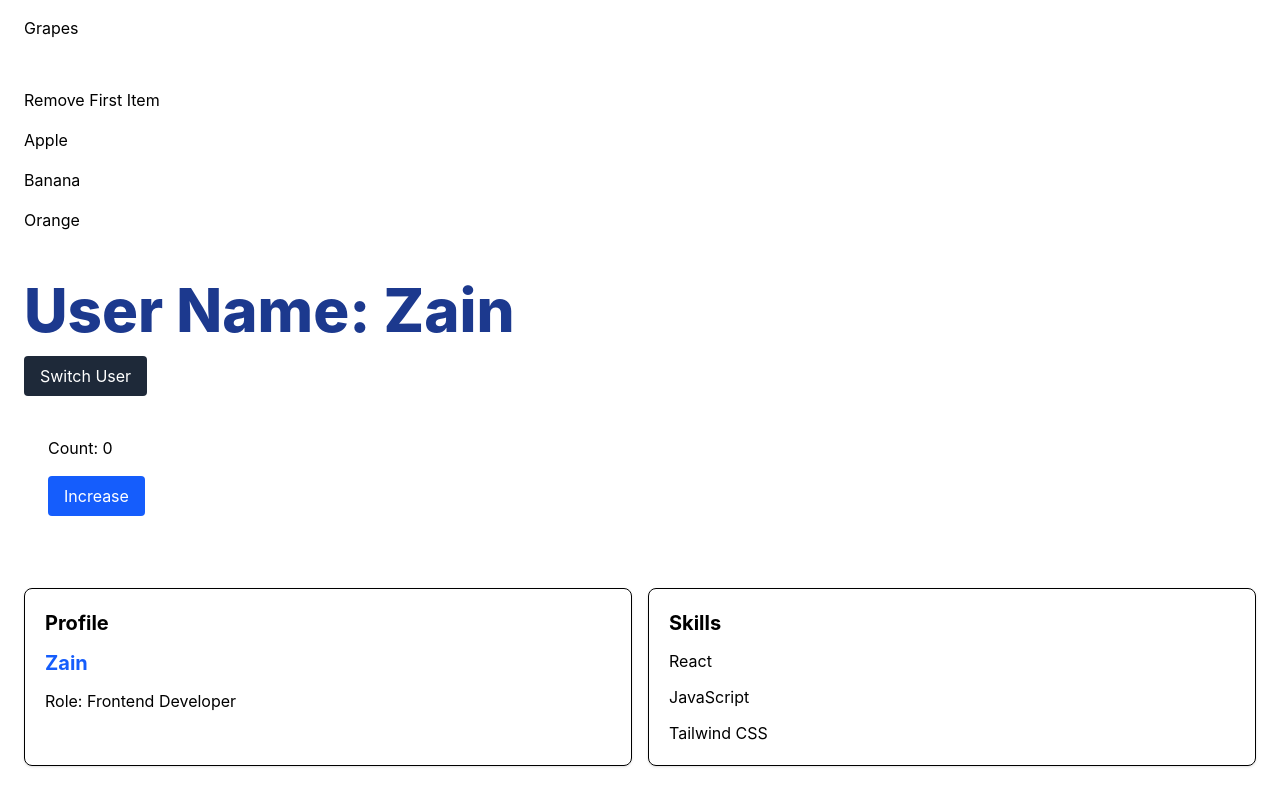
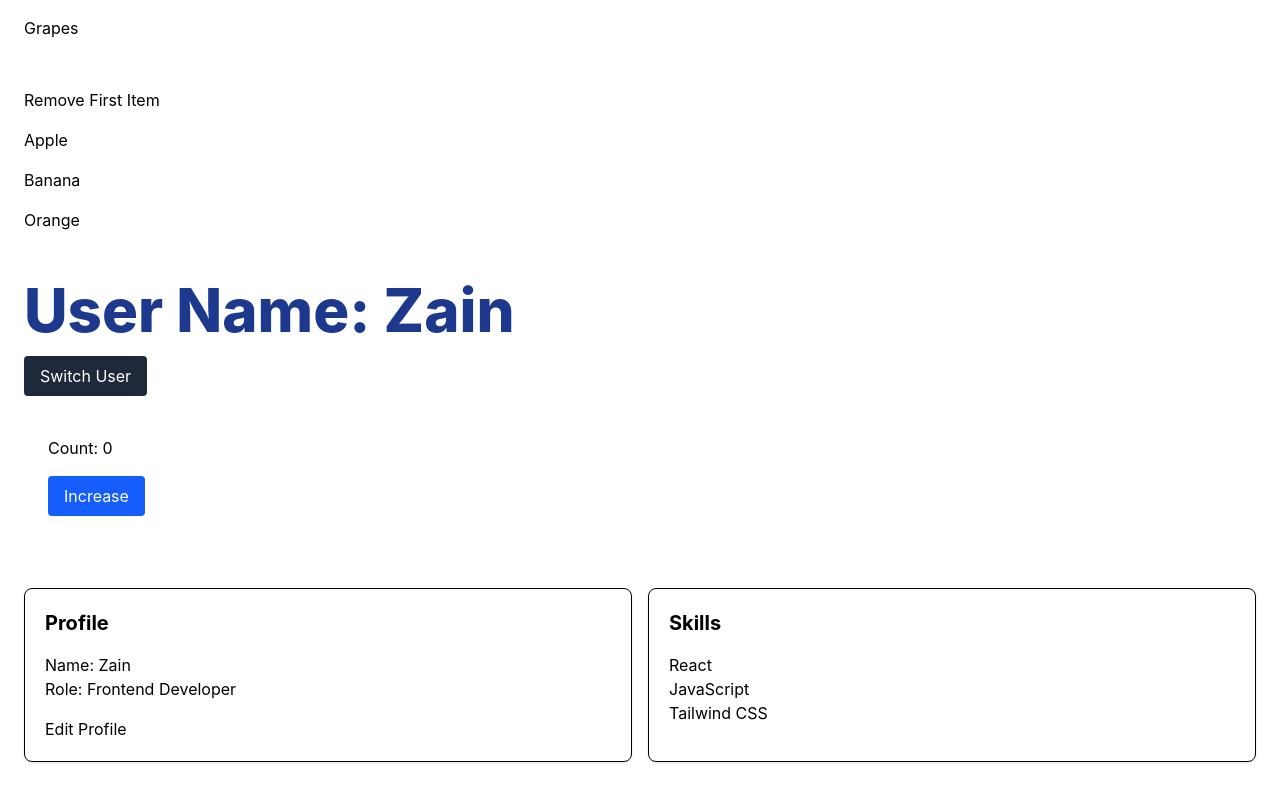
Before and after one commit to TheZainCode/react-advance-concepts, a React (Vite) app: page / in a window 1280 px wide. Shown: the part 1678-2468 px from the top of the page. Built offline with nearby package versions, Linux system fonts and the light colour scheme.

Commit message:
Update compositionDemo

```diff
--- a/src/components/Card.jsx
+++ b/src/components/Card.jsx
@@ -1,9 +1,11 @@
-function Card({title, children}){
+function Card({title, children, footer}){
     return(
-        <div className="rounded-lg border p-5 shadow-sm space-y-3">
-            <h2 className="text-xl font-bold">{title}</h2>
-
-            {children}
+        <div className="rounded-lg border p-5 shadow-sm space-y-4">
+            <header>
+                <h2 className="font-bold text-xl">{title}</h2>
+            </header>
+            <main>{children}</main>
+            <footer>{footer}</footer>
         </div>
     )
 }
--- a/src/components/CompositionDemo.jsx
+++ b/src/components/CompositionDemo.jsx
@@ -1,10 +1,10 @@
-import Card from "../components/Card";
+import Card from "./Card";
 function CompositionDemo(){
     return(
         <div className="grid gap-4 p-6 md:grid-cols-2">
-            <Card title="Profile">
-                <h3 className="text-xl text-blue-600 font-bold">Zain</h3>
-                <p>Role: Frontend Developer</p>
+            <Card title="Profile" footer={<button>Edit Profile</button>}>
+            <p>Name: Zain</p>
+            <p>Role: Frontend Developer</p>
             </Card>
             <Card title="Skills">
                 <p>React</p>
```
